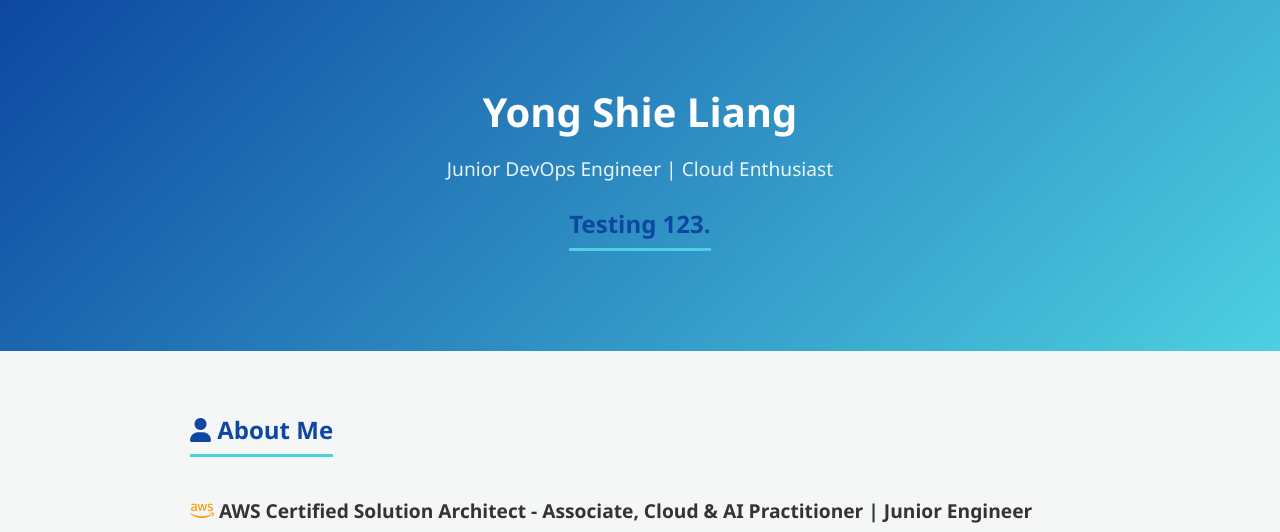
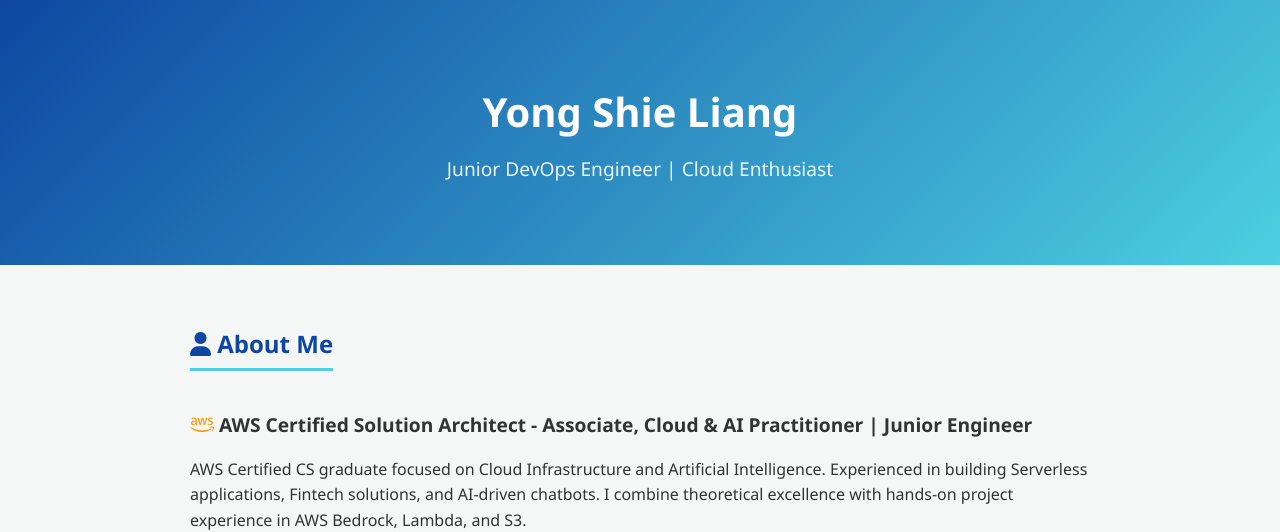
Before and after one commit to Shieliang/my-devops-portfolio, a plain HTML site: page src/index.html in a window 1280 px wide. Shown: the top 532 px of the page. Drawn offline with Linux system fonts and the light colour scheme.

Commit message:
Fix Testing

```diff
--- a/src/index.html
+++ b/src/index.html
@@ -148,7 +148,6 @@
     <header>
         <h1>Yong Shie Liang</h1>
         <p>Junior DevOps Engineer | Cloud Enthusiast</p>
-        <h2>Testing 123.</h2>
     </header>
 
     <div class="container">
```
